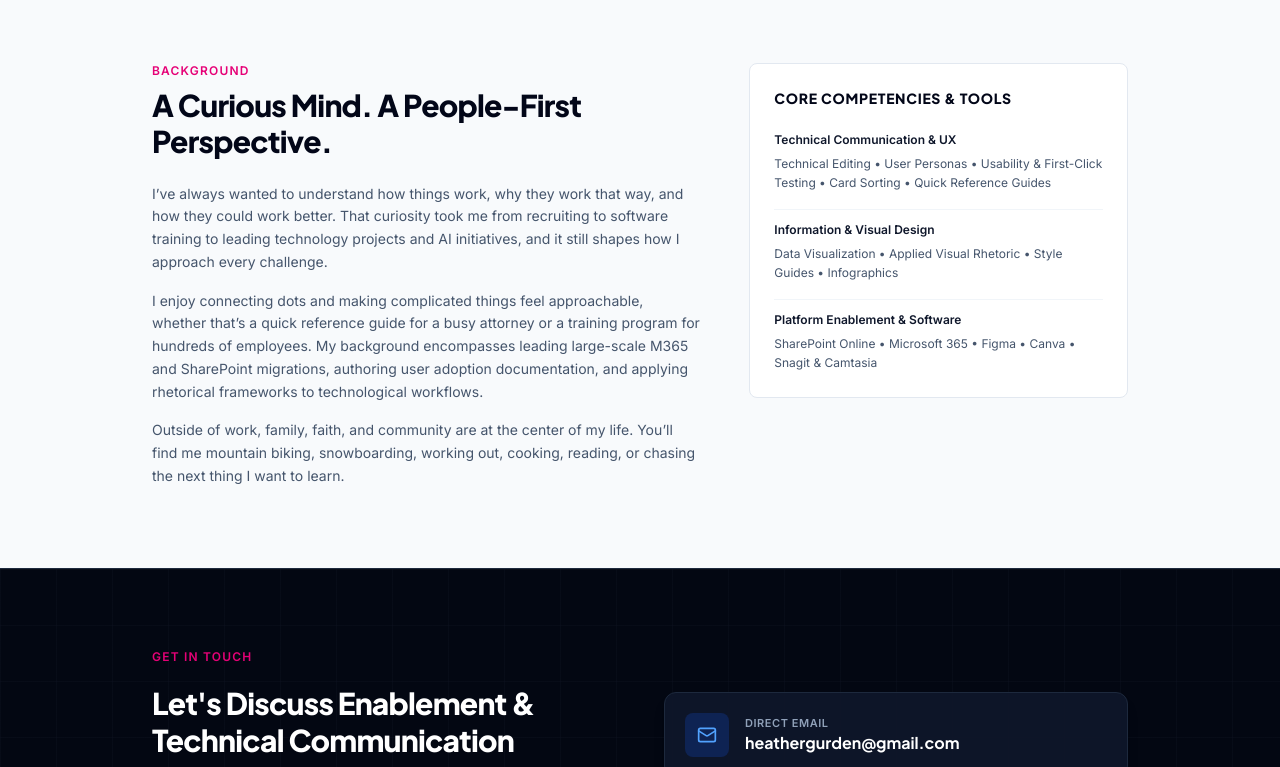
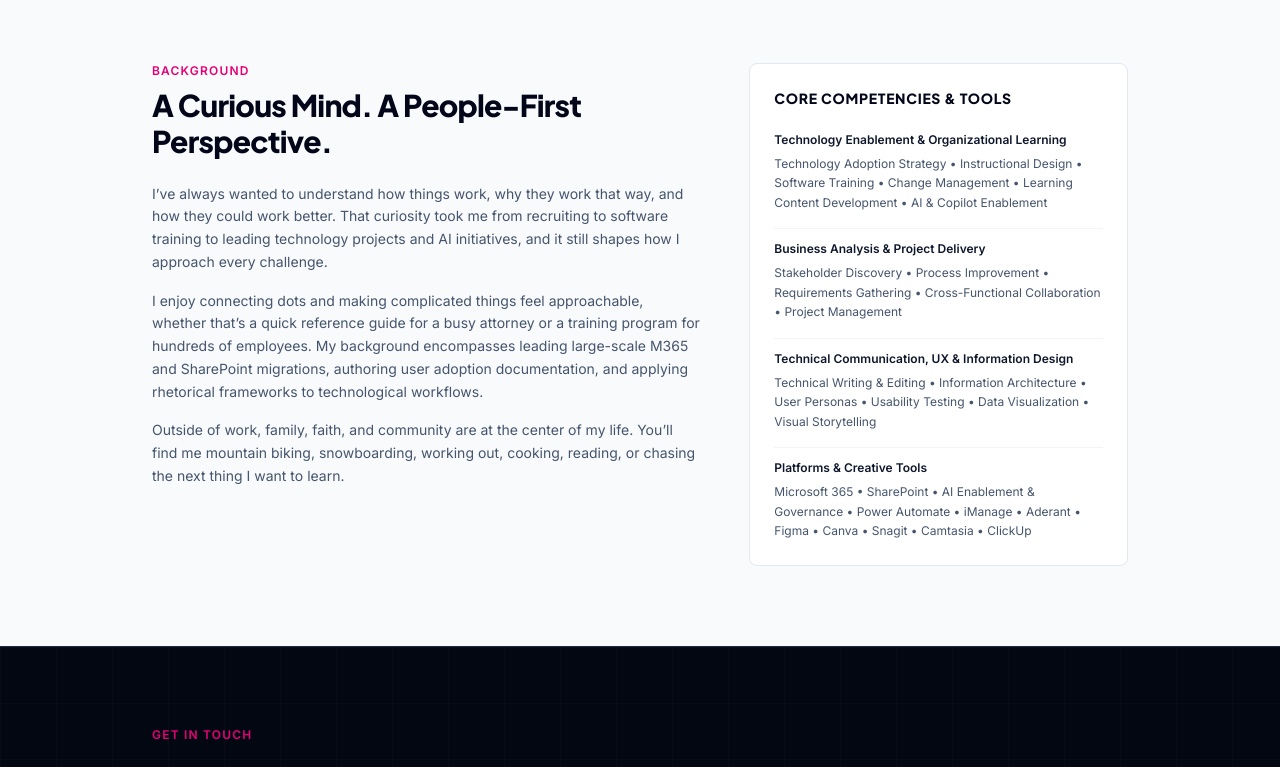
Before and after one commit to heathergurden/heathergurden.github.io, a plain HTML site: page index.html in a window 1280 px wide. Shown: the part 1820-2587 px from the top of the page. Drawn offline with nearby package versions, Linux system fonts and the light colour scheme.

Commit message:
Add files via upload
improved core competencies

```diff
--- a/index.html
+++ b/index.html
@@ -382,18 +382,22 @@
 
                             <div class="space-y-4 text-xs">
                                 <div>
-                                    <p class="font-bold text-slate-900 mb-1.5">Technical Communication &amp; UX</p>
-                                    <p class="text-slate-600 leading-relaxed">Technical Editing • User Personas • Usability &amp; First-Click Testing • Card Sorting • Quick Reference Guides</p>
+                                    <p class="font-bold text-slate-900 mb-1.5">Technology Enablement &amp; Organizational Learning</p>
+                                    <p class="text-slate-600 leading-relaxed">Technology Adoption Strategy • Instructional Design • Software Training • Change Management • Learning Content Development • AI & Copilot Enablement</p>
                                 </div>
 
                                 <div class="pt-3 border-t border-slate-100">
-                                    <p class="font-bold text-slate-900 mb-1.5">Information &amp; Visual Design</p>
-                                    <p class="text-slate-600 leading-relaxed">Data Visualization • Applied Visual Rhetoric • Style Guides • Infographics</p>
+                                    <p class="font-bold text-slate-900 mb-1.5">Business Analysis &amp; Project Delivery</p>
+                                    <p class="text-slate-600 leading-relaxed">Stakeholder Discovery • Process Improvement • Requirements Gathering • Cross-Functional Collaboration • Project Management</p>
                                 </div>
 
                                 <div class="pt-3 border-t border-slate-100">
-                                    <p class="font-bold text-slate-900 mb-1.5">Platform Enablement &amp; Software</p>
-                                    <p class="text-slate-600 leading-relaxed">SharePoint Online • Microsoft 365 • Figma • Canva • Snagit &amp; Camtasia</p>
+                                    <p class="font-bold text-slate-900 mb-1.5">Technical Communication, UX &amp; Information Design</p>
+                                    <p class="text-slate-600 leading-relaxed">Technical Writing & Editing • Information Architecture • User Personas • Usability Testing • Data Visualization • Visual Storytelling</p>
+                                </div>
+                                                                <div class="pt-3 border-t border-slate-100">
+                                    <p class="font-bold text-slate-900 mb-1.5">Platforms &amp; Creative Tools</p>
+                                    <p class="text-slate-600 leading-relaxed">Microsoft 365 • SharePoint • AI Enablement &amp; Governance • Power Automate • iManage • Aderant • Figma • Canva • Snagit • Camtasia • ClickUp</p>
                                 </div>
                             </div>
                         </div>
```
